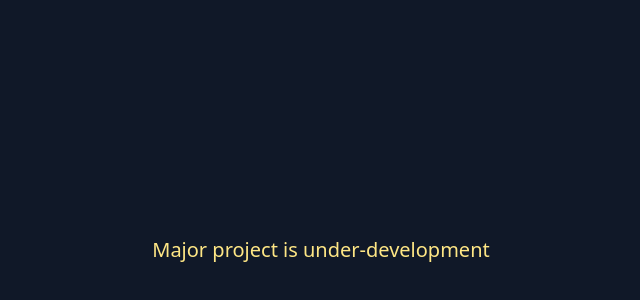
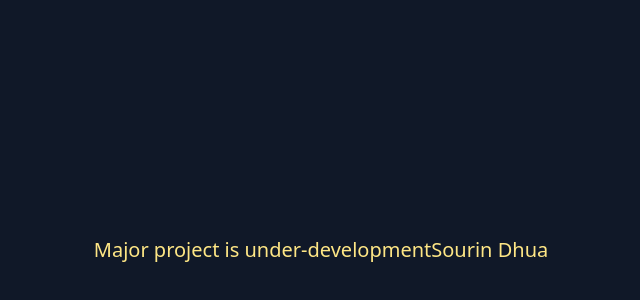
Before and after one commit to Parbatnil/MajorProject, a React (Vite) app: page / in a window 1280 px wide. Shown: the part 150-450 px from the top of the page, without its empty margins (319-959 px from the left). Built offline with nearby package versions, Linux system fonts and the light colour scheme.

Commit message:
Navbar component

```diff
--- a/src/App.jsx
+++ b/src/App.jsx
@@ -1,9 +1,11 @@
 import React from "react";
+import Navbar from "./components/Navbar";
 
 const App = () => {
   return (
     <div className="min h-screen flex justify-center items-center bg-gray-900 text-amber-200 text-xl">
       Major project is under-development
+      <Navbar />
     </div>
   );
 };
--- /dev/null
+++ b/src/components/Navbar.jsx
@@ -0,0 +1,11 @@
+import React from 'react'
+
+const Navbar = () => {
+  return (
+    <div>
+      Sourin Dhua
+    </div>
+  )
+}
+
+export default Navbar
```
